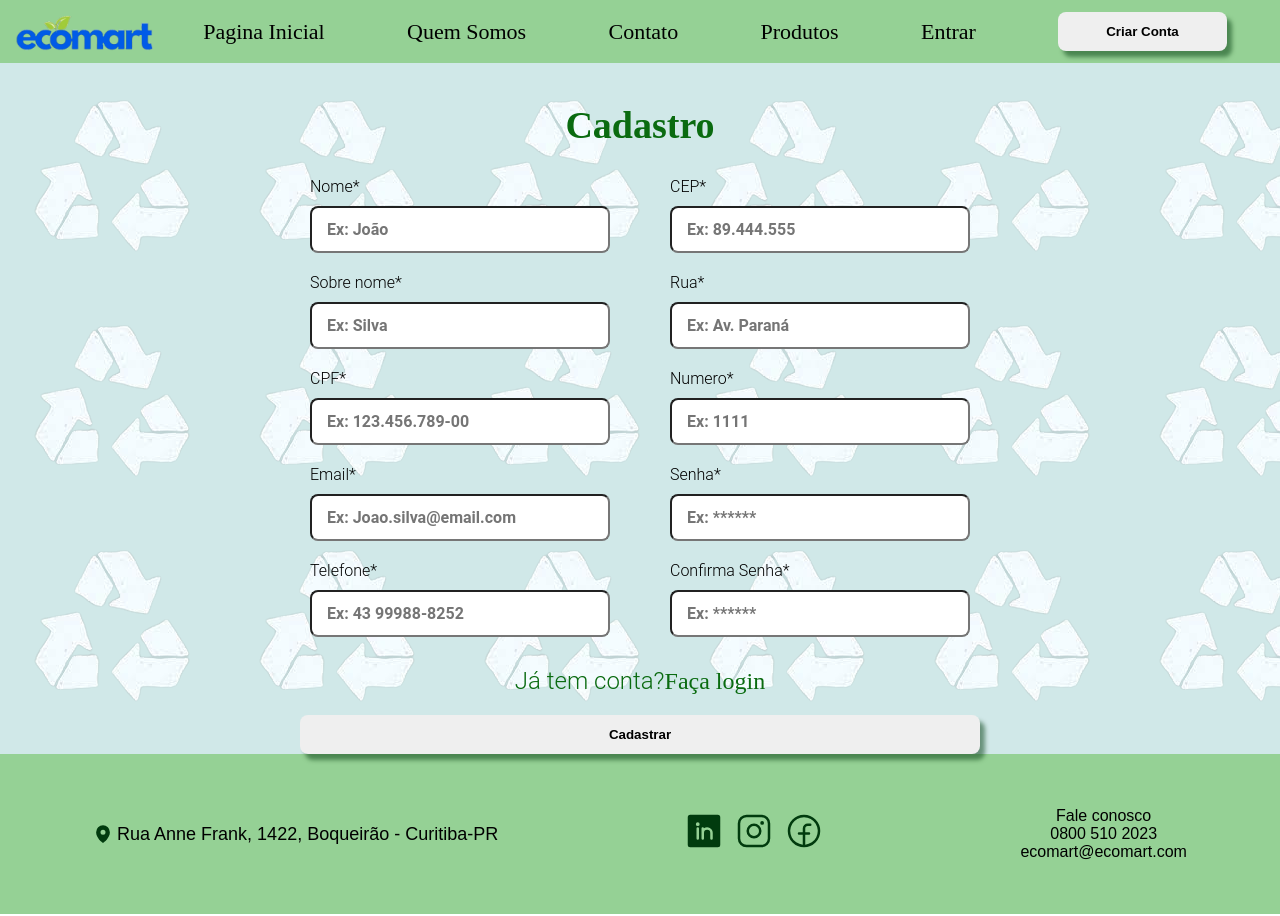
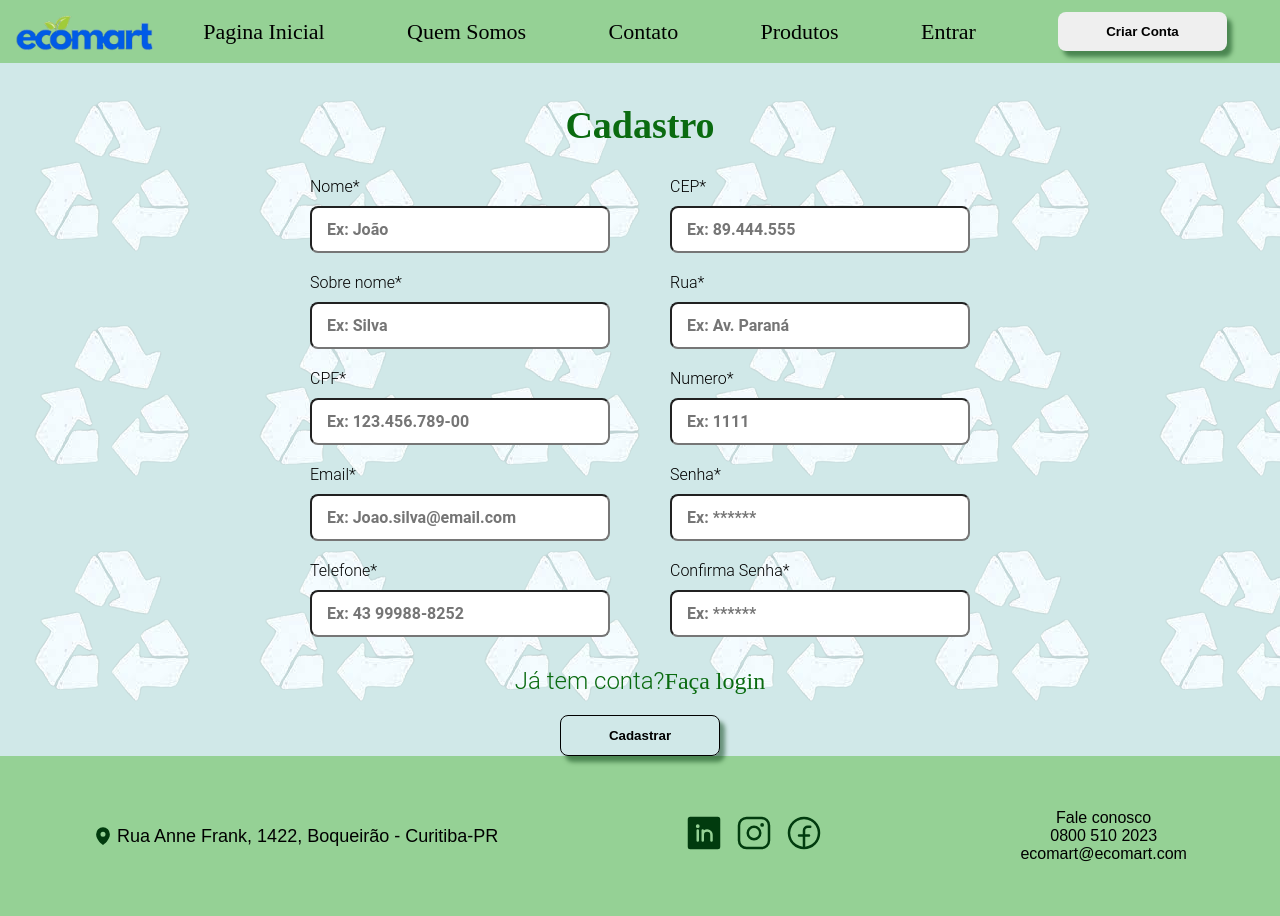
Before and after one commit to Wallace-Lentes/EcoMart, a React (Vite) app: page /Cadastro in a window 1280 px wide. Built offline with nearby package versions, Linux system fonts and the light colour scheme.

Commit message:
chore: concerto para posição do button.

```diff
--- a/src/pages/cadastro/Cadastro.jsx
+++ b/src/pages/cadastro/Cadastro.jsx
@@ -19,7 +19,6 @@ const Cadastro = () => {
   const [senha, setSenha] = useState("");
   const [confirmaSenha, setConfirmaSenha] = useState("");
 
-
   const navigate = useNavigate();
 
   const handleCadastro = async (e) => {
@@ -35,14 +34,14 @@ const Cadastro = () => {
       rua,
       numero,
       senha,
-      confirmaSenha
+      confirmaSenha,
     };
 
     if (senha === confirmaSenha) {
       const resposta = await postUsuario(body, senha);
       console.log(resposta);
 
-      navigate('/dashboard')
+      navigate("/dashboard");
     } else {
       console.log("as senhas precisam ser iguais");
     }
@@ -168,19 +167,19 @@ const Cadastro = () => {
             </p>
           </div>
 
-<div>
+          <div className="fimForm">
             <Button
               width="100%"
-        variant='primary'
+              variant="secondary"
               texto="Cadastrar"
               onClick={handleCadastro}
             />
           </div>
         </form>
       </StyleCadastro>
-  < Footer />
+      <Footer />
     </>
-  )
-}
+  );
+};
 
 export default Cadastro;
```
Lines whose indentation alone changed are shown as unchanged.
